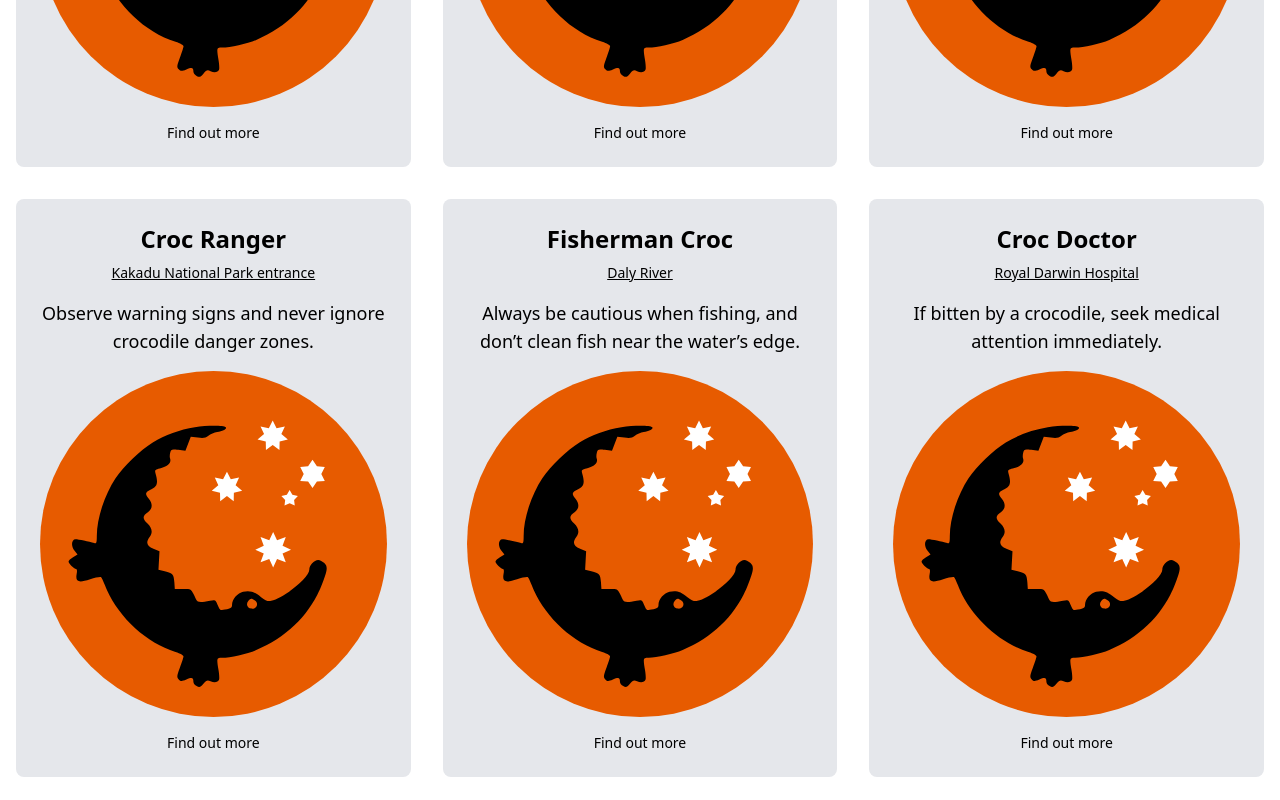
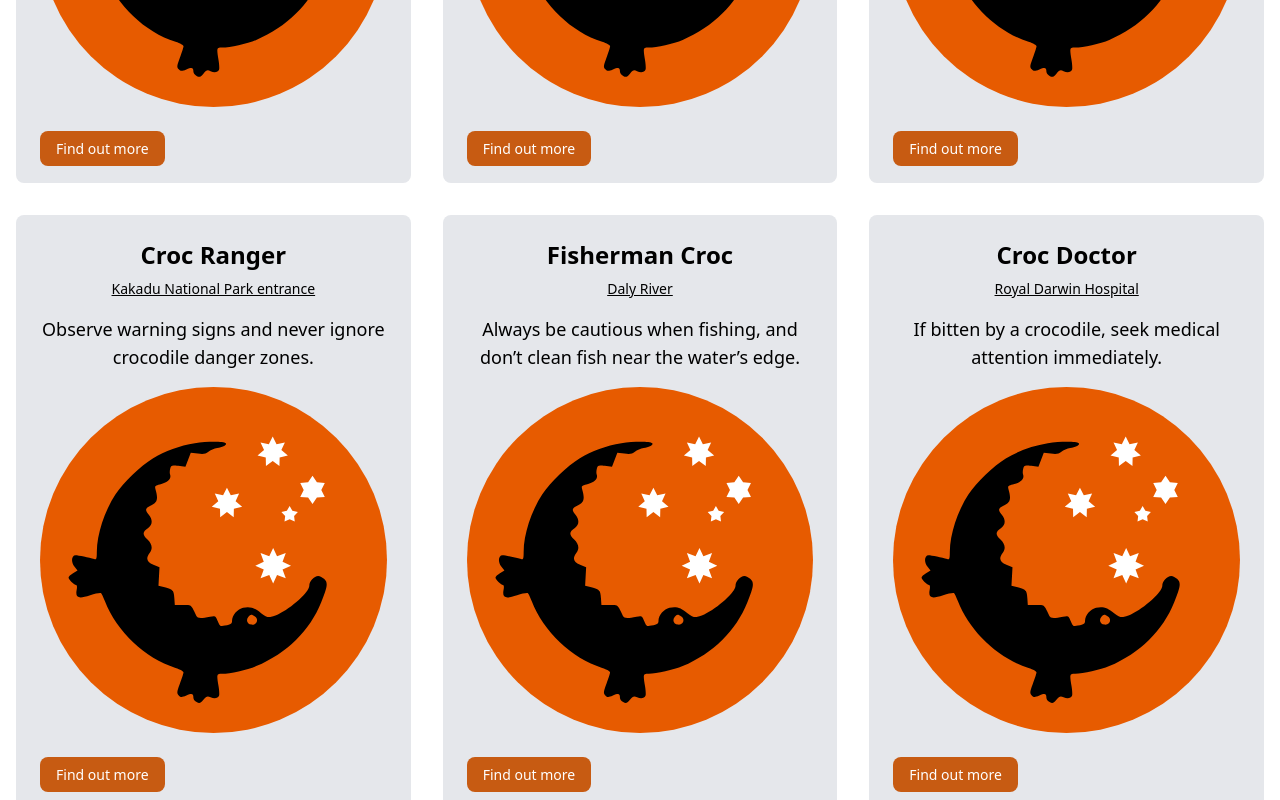
Before and after one commit to MaxSmile/Croc-Tales-Education-and-Adventure, a React (Create React App) app in the folder croc-tale-web-app/: page /stories in a window 1280 px wide. Shown: the part 680-1480 px from the top of the page. Built offline with nearby package versions, Linux system fonts and the light colour scheme; no server answers.

Commit message:
back links

```diff
--- a/croc-tale-web-app/src/pages/CrocStories.jsx
+++ b/croc-tale-web-app/src/pages/CrocStories.jsx
@@ -17,16 +17,18 @@
                 <div className="grid grid-cols-1 md:grid-cols-2 lg:grid-cols-3 gap-8">
                     {Object.keys(CrocStoriesData).map((key, index) => {
                         const story = CrocStoriesData[key];
+                        const url = '/story/' + key;
                         return (
                         <div key={index} className="bg-gray-200 rounded-lg p-6">
                             <h2 className="text-2xl font-semibold mb-2">
-                                <a href={'/story/' + key}>{story.title}</a></h2>
+                                <a href={url}>{story.title}</a></h2>
                             <p className="text-sm underline mb-4">{story.location}</p>
 
                             <p className="text-lg mb-4">{story.crocwiseLesson}</p>
-                            <img src={story.image || '/images/croc-logo.svg'} alt={story.title} className="w-full h-auto" />
+                            <a href={url}><img src={story.image || '/images/croc-logo.svg'}
+                            alt={story.title} className="w-full h-auto" /></a>
 
-                            <p className="text-sm mt-4">Find out more<a href={story.url} target="_blank" rel="noopener noreferrer">{story.url}</a></p>
+                            <p className="text-sm mt-8 text-left"><a href={url} className='btn-orange'>Find out more</a></p>
                         </div>
                     )
                     })
--- a/croc-tale-web-app/src/pages/CrocStory.jsx
+++ b/croc-tale-web-app/src/pages/CrocStory.jsx
@@ -34,12 +34,15 @@
 
         {/* Right side: Text section */}
         <div className="lg:w-1/2 text-center lg:text-left lg:pl-10">
-          <h1 className="text-4xl font-bold mb-4 text-blue-600">{crocStory.title}</h1>
+          <h1 className="text-4xl font-bold mb-4 text-gray-800">{crocStory.title}</h1>
           <p className="text-lg mb-6 text-gray-700">{crocStory.story}</p>
           <p className="text-md mb-4 text-gray-500">Location: {crocStory.location}</p>
           <p className="text-md mb-4 text-gray-500">Design: {crocStory.design}</p>
           <p className="text-md text-green-600 font-semibold">Crocwise Lesson: {crocStory.crocwiseLesson}</p>
         </div>
+        <p className="mt-6 lg:mt-0 text-gray-500 text-left">
+            <a href="/stories" className="btn-orange">Back to more croc stories</a>
+        </p>
       </div>
     </Layout>
   );
--- a/croc-tale-web-app/src/pages/NotFound.jsx
+++ b/croc-tale-web-app/src/pages/NotFound.jsx
@@ -15,7 +15,7 @@
                 {/* Button to redirect to homepage */}
                 <Link
                     to="/"
-                    className="bg-blue-600 text-white px-6 py-3 rounded-lg shadow hover:bg-blue-700 transition duration-300"
+                    className="btn-orange"
                 >
                     Go Back to Home
                 </Link>
--- a/croc-tale-web-app/src/styles/global.css
+++ b/croc-tale-web-app/src/styles/global.css
@@ -1,6 +1,10 @@
 
 .btn {
     @apply font-bold py-2 px-4 rounded bg-white text-gray-700 hover:bg-gray-200 transition duration-300;
+}
+
+.btn-orange {
+    @apply bg-ntOrange text-white px-4 py-2 rounded-lg hover:bg-ntOrange/80 cursor-pointer transition duration-300;
 }
 
 .shadow {
```
